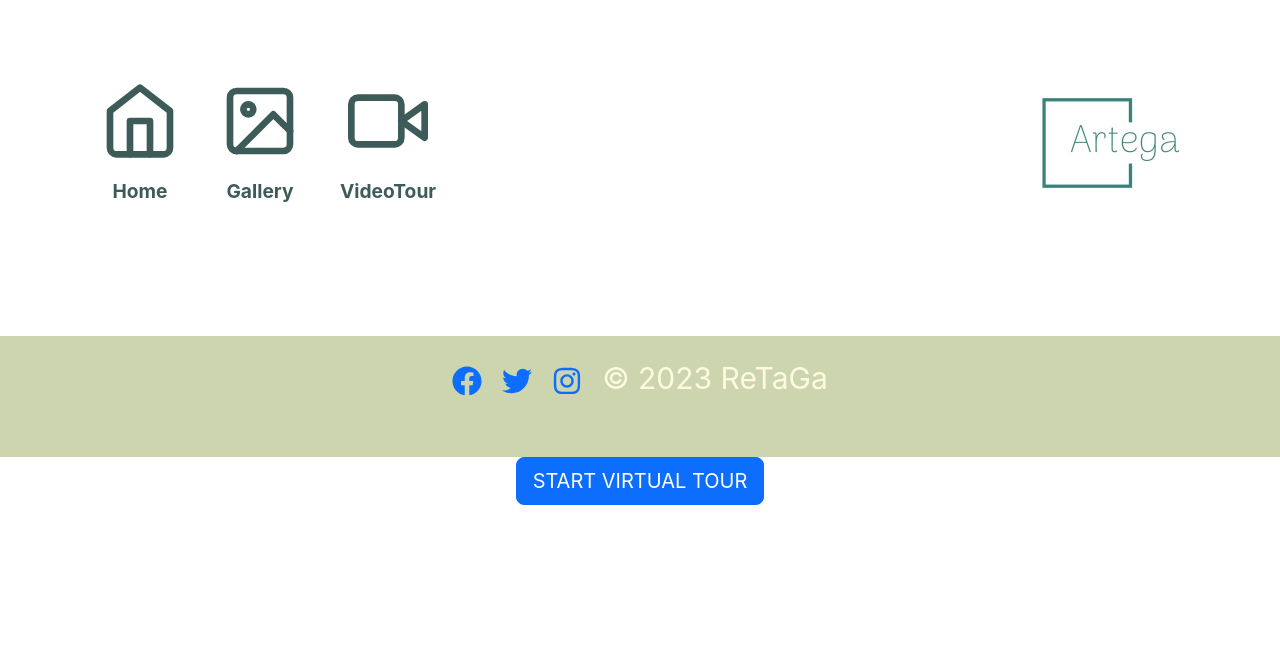
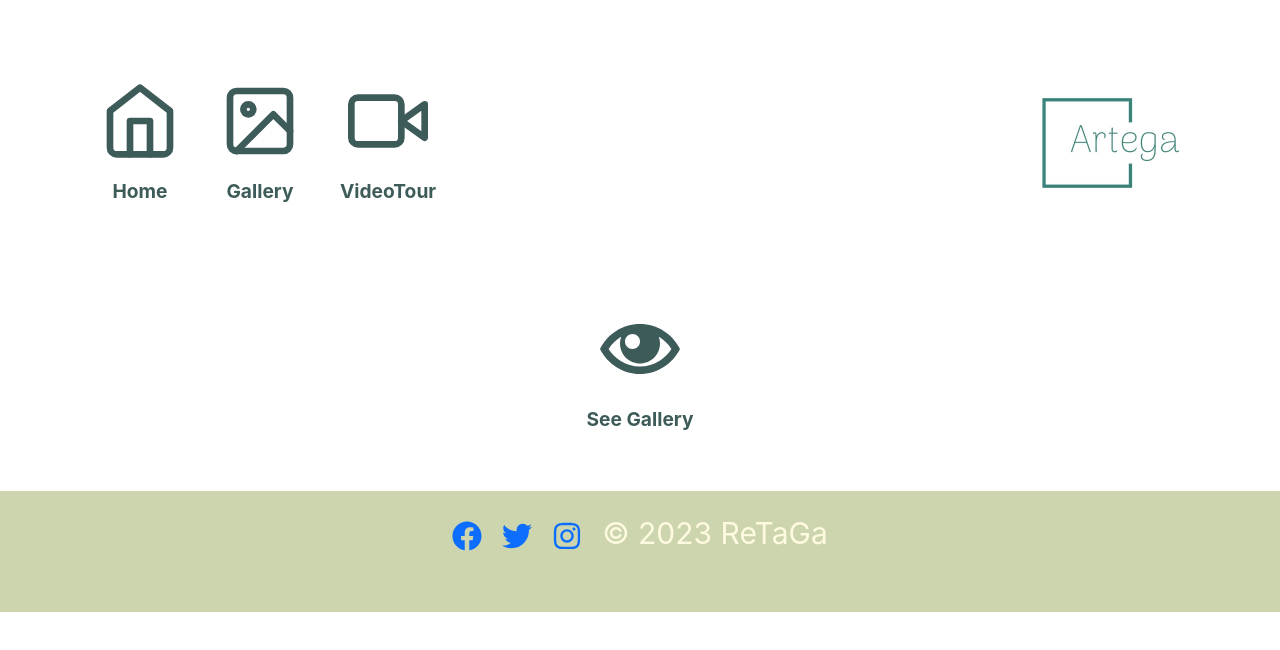
Before and after one commit to CodeOp-tech/fspt15-proj-team1, a React (Create React App) app in the folder client/: page /TourView in a window 1280 px wide. Shown: the top 650 px of the page. Built offline with nearby package versions, Linux system fonts and the light colour scheme.

Commit message:
Gallery: Load more button added; New See gallery button

```diff
--- a/client/package.json
+++ b/client/package.json
@@ -12,6 +12,7 @@
     "react-icons": "^4.8.0",
     "react-router-dom": "^6.10.0",
     "react-scripts": "5.0.1",
+    "react-spinner-animated": "^3.1.1",
     "web-vitals": "^2.1.4"
   },
   "scripts": {
--- a/client/src/App.js
+++ b/client/src/App.js
@@ -1,28 +1,28 @@
-import { Route, Routes } from "react-router-dom";
+import { Route, Routes } from 'react-router-dom';
+import React, { useState, createContext, useContext } from 'react';
 //import Search from "./Pages/Search";
-import Home from "./Pages/Home";
-import TourView from "./Pages/TourView.jsx";
-import ArtView from "./Pages/ArtView.jsx";
-import NavBar from "./Components/NavBar";
-import Footer from "./Components/Footer.jsx";
-import "./App.css";
-import VideoTour from "./Pages/VideoTour";
+import Home from './Pages/Home';
+import TourView from './Pages/TourView.jsx';
+import ArtView from './Pages/ArtView.jsx';
+import NavBar from './Components/NavBar';
+import Footer from './Components/Footer.jsx';
+import './App.css';
+import VideoTour from './Pages/VideoTour';
+
+//const BtnContext = createContext(null);
 
 function App() {
 	return (
 		<div className="App">
 			<NavBar />
-			{/* <Search />
-
-			<TourView />
-			<ArtView /> */}
-			<Footer />
 
 			<Routes>
 				<Route path="/" element={<Home />} />
 				<Route path="/TourView" element={<TourView />} />
+				<Route path="/ArtView/:objectNumber" element={<ArtView />} />
 				<Route path="/VideoTour" element={<VideoTour />} />
 			</Routes>
+			<Footer />
 		</div>
 	);
 }
--- a/client/src/Components/NavBar.jsx
+++ b/client/src/Components/NavBar.jsx
@@ -1,10 +1,16 @@
-import React from 'react';
+import React, { useState, useContext } from 'react';
 import { NavLink } from 'react-router-dom';
 import './NavBar.css';
-import { FiHome, FiVideo, FiImage } from "react-icons/fi";
+import { FiHome, FiVideo, FiImage } from 'react-icons/fi';
+
 import image from './logo-color.jpg';
 
 function NavBar() {
+	/* const showButton = () => {
+		setHidden(false);
+	}; */
+
+	//const showButton = useContext(BtnContext);
 	return (
 		<nav>
 			<ul className="navbar">
@@ -27,14 +33,15 @@ function NavBar() {
 					</NavLink>
 				</li>
 				<li className="logo">
-      <img  src={image} style={{ width: "250px", height: "250px" }}/>
+					<img
+						alt="logo"
+						src={image}
+						style={{ width: '250px', height: '250px' }}
+					/>
 				</li>
 			</ul>
 		</nav>
-
 	);
 }
 
-
-
 export default NavBar;
--- a/client/src/Pages/TourView.css
+++ b/client/src/Pages/TourView.css
@@ -5,12 +5,12 @@
 }
 
 .grid {
-	display: grid;
+	display: inline-grid;
 	grid-template-columns: repeat(4, 4fr);
 	grid-auto-rows: 180px;
 	column-gap: 2vw;
 	row-gap: 35vh;
-	padding-top: 12%;
+	padding-top: 2%;
 	/* margin-top: 10vh; */
 }
 
@@ -20,3 +20,13 @@
 	align-self: center;
 	justify-self: center;
 }
+
+.nav-icon,
+.nav-text {
+	color: #3d5b59;
+}
+
+.spinner-text {
+	color: #3d5b59;
+	font-weight: 800;
+}
--- a/client/src/Pages/TourView.jsx
+++ b/client/src/Pages/TourView.jsx
@@ -1,27 +1,49 @@
-import React, { useState } from "react";
-import { Link } from "react-router-dom";
-import "./TourView.css";
+import React, { useState } from 'react';
+import { Link } from 'react-router-dom';
+import './TourView.css';
+import { FiImage } from 'react-icons/fi';
+import { HiOutlinePaintBrush } from 'react-icons/hi2';
 
-const API_Key = "IagrCxtB";
+import { ImImages, ImEye, ImEyePlus } from 'react-icons/im';
+
+import { TripleMaze } from 'react-spinner-animated';
+
+import 'react-spinner-animated/dist/index.css';
+
+const API_Key = 'IagrCxtB';
 
 //const imgUrl = collection[id].webImage.url;
 
-function TourView() {
+function TourView({ hidden, setHidden }) {
 	const [collection, setCollection] = useState();
-  const [error, setError] = useState("");
+	const [error, setError] = useState('');
+	//const [hidden, setHidden] = useState(false);
+	const [loading, setLoading] = useState(false);
 
 	const handleClick = (e) => {
 		e.preventDefault();
+		getCollection();
+		//	hideButton();
+	};
 
-    getCollection();
+	/* const hideButton = () => {
+		hidden(true);
+	}; */
+
+	const [rows, setRows] = useState(8);
+
+	const handleLoadMore = () => {
+		setRows(rows + 8);
 	};
 
 	const getCollection = async () => {
 		try {
+			setLoading(true);
 			let response = await fetch(
 				`https://www.rijksmuseum.nl/api/en/collection?key=${API_Key}&hasImage=true&p=10.000&ps=100`
 			);
 			if (response.ok) {
+				setLoading(false);
 				let data = await response.json();
 				let imagesArray = data.artObjects;
 				setCollection(imagesArray);
@@ -34,37 +56,58 @@ function TourView() {
 		}
 	};
 
+	//	const visibleImages = collection.slice(0, rows);
 	return (
 		<div className="TourView">
-      <button
-        type="button"
-        onClick={handleClick}
-        className="btn btn-primary btn-lg btn-block"
-      >
-        START VIRTUAL TOUR
+			{!hidden && (
+				<button type="button" onClick={handleClick} className="btn">
+					<ImEye className="nav-icon" />
+					<br />
+					<span className="nav-text">See Gallery</span>
 				</button>
+			)}
+			{loading ? (
+				<>
+					<TripleMaze center={true} width={'150px'} height={'150px'} />
+					<br />
+					<span className="spinner-text">Loading images</span>
+				</>
+			) : (
 				<div className="container container-grid">
 					{collection && (
+						<>
 							<div className="grid">
 								{/*  <h3>{collection[1].title}</h3>*/}
-            {collection.map((obj, index) => (
-              <Link to={`/ArtView/${obj.objectNumber}`} key={obj.objectNumber}>
+								{collection.slice(0, rows).map((obj, index) => (
+									<Link
+										to={`/ArtView/${obj.objectNumber}`}
+										key={obj.objectNumber}>
 										<img
 											className="coll-img"
+											key="index"
 											alt="description"
 											src={obj.webImage.url}
 										/>
 									</Link>
 								))}
 							</div>
-          /* <div className="col-sm">
-							<img alt="description" src={collection[0].webImage.url} />
-						</div>
-						<div className="col-sm">
-							<img alt="description" src={collection[0].webImage.url} />
-						</div> */
+							<div>
+								{rows < collection.length && (
+									<button
+										type="button"
+										onClick={handleLoadMore}
+										className="btn">
+										<ImEyePlus className="nav-icon" />
+
+										<br />
+										<span className="nav-text">Load More</span>
+									</button>
 								)}
 							</div>
+						</>
+					)}
+				</div>
+			)}
 		</div>
 	);
 }
```
Also changed, not shown: 1 other file (tests, documents, lock files or other folders). Lines whose indentation alone changed are shown as unchanged.
